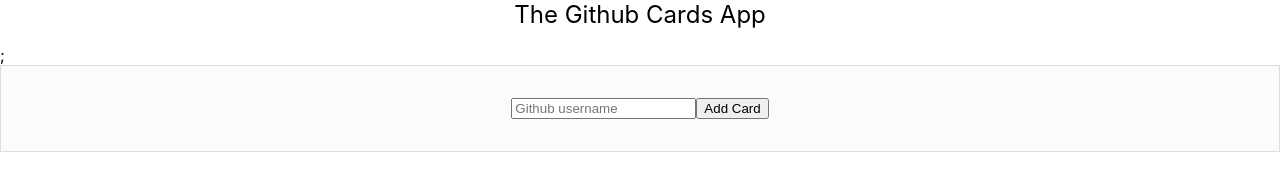
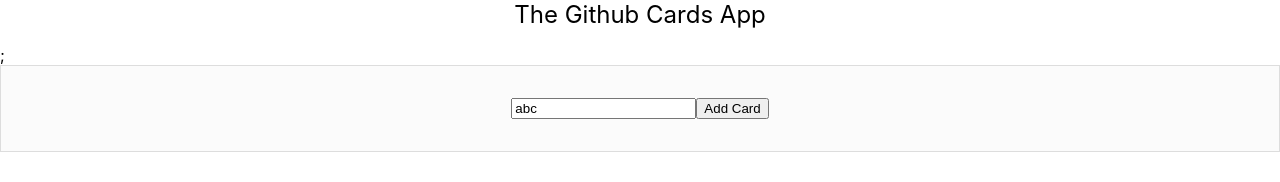
Before and after one commit to emahama/React-Tutorial, a React (Create React App) app in the folder my-app/: page / in a window 1280 px wide. Shown: the top 182 px of the page. Built offline with nearby package versions, Linux system fonts and the light colour scheme.

Commit message:
read user iput with controlled components

```diff
--- a/my-app/src/App.js
+++ b/my-app/src/App.js
@@ -58,19 +58,20 @@
 // Form Component
 
 class Form extends React.Component {
-  usenrNameInput = React.createRef();
-
+  state = { userName: "abc" };
   handleSubmit = (event) => {
     event.preventDefault();
-    console.log(this.usenrNameInput.current.value);
+    console.log(this.state.userName);
   };
+
   render() {
     return (
       <form onSubmit={this.handleSubmit}>
         <input
           type="text"
           placeholder="Github username"
-          ref={this.usenrNameInput}
+          value={this.state.userName}
+          onChange={(event) => this.setState({ userName: event.target.value })}
           required
         />
         <button>Add Card</button>
```
